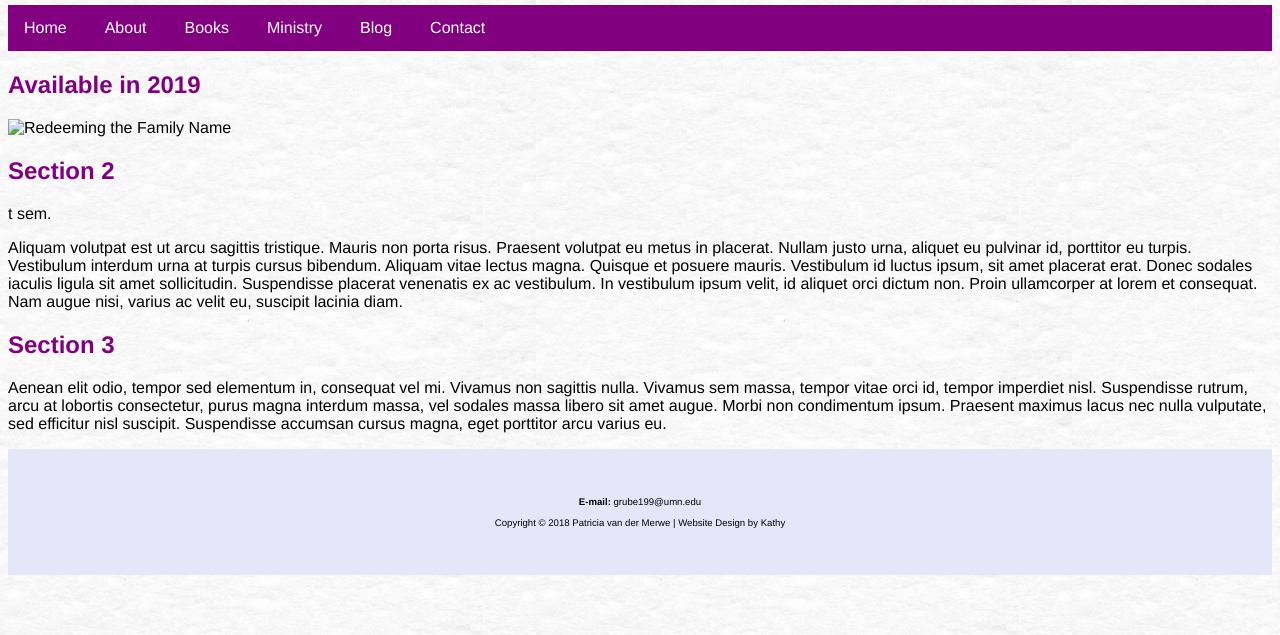
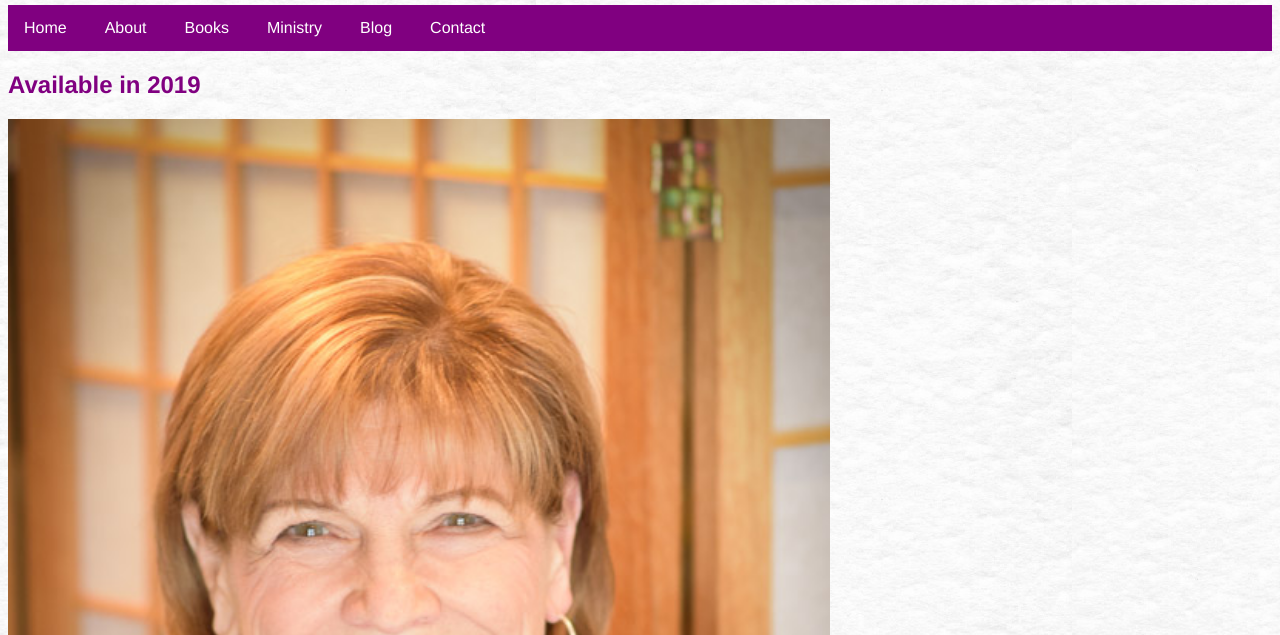
Before and after one commit to Mai-Kh/KG_website_Pat, a plain HTML site: page about.html in a window 1280 px wide. Shown: the part 165-800 px from the top of the page. Drawn offline with Linux system fonts and the light colour scheme.

Commit message:
Added correct image to page

```diff
--- a/about.html
+++ b/about.html
@@ -23,9 +23,9 @@
 
 <h2>Available in 2019</h2
 <div>
-  <img src="images/PdvMbookcover500x733px.jpg"
-  alt="Redeeming the Family Name"
-  style="width:95%"
+  <img src="images/Pats pic.jpg"
+  alt="Pat van der Merwe"
+  style="width:65%"
 
 </div>
 
```
